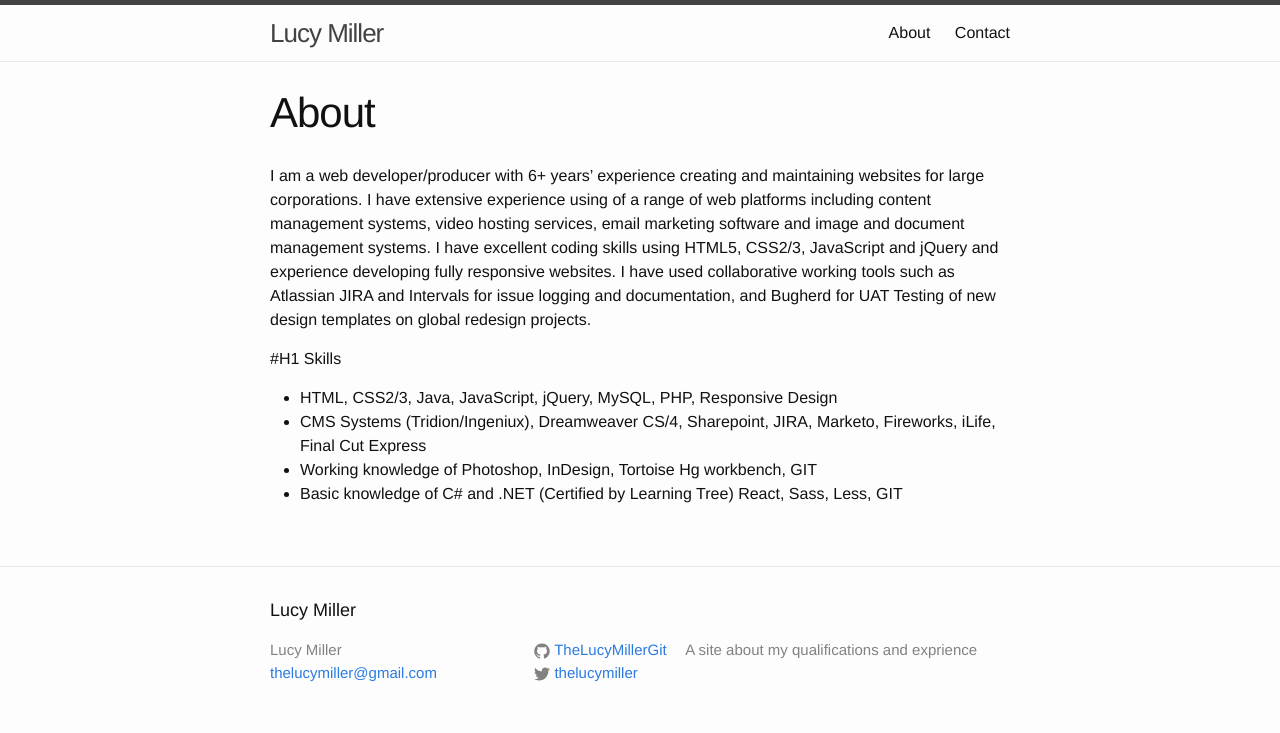
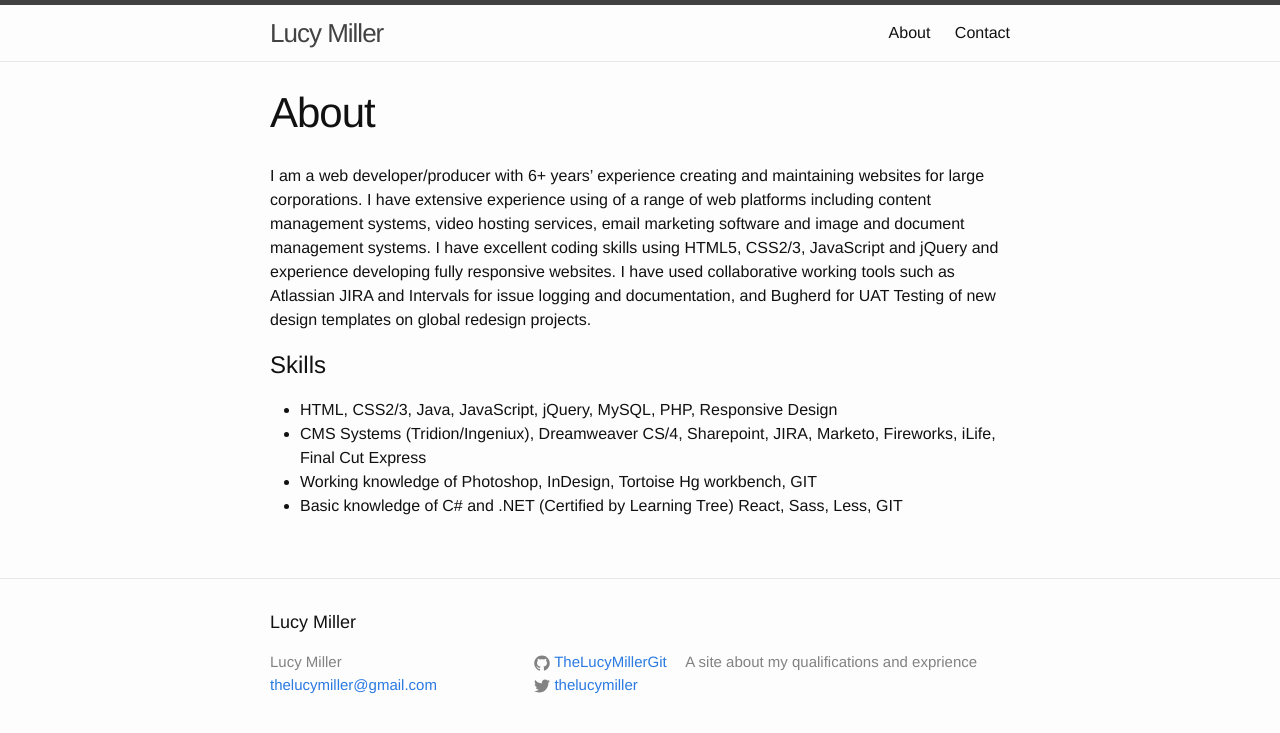
Before and after one commit to TheLucyMillerGit/TheLucyMillerGit.github.io, a Jekyll site: the page built from about.md, in a window 1280 px wide. Shown: the top 733 px of the page. Built offline with Jekyll 4.4.1, drawn with Linux system fonts in a browser that asks for light colours.

Commit message:
took out incorrect tag

```diff
--- a/about.md
+++ b/about.md
@@ -6,7 +6,7 @@ permalink: /about/
 
 I am a web developer/producer with 6+ years’ experience creating and maintaining websites for large corporations. I have extensive experience using of a range of web platforms including content management systems, video hosting services, email marketing software and image and document management systems. I have excellent coding skills using HTML5, CSS2/3, JavaScript and jQuery and experience developing fully responsive websites. I have used collaborative working tools such as Atlassian JIRA and Intervals for issue logging and documentation, and Bugherd for UAT Testing of new design templates on global redesign projects.
 
-#H1 Skills
+# Skills
 
 - HTML, CSS2/3, Java, JavaScript, jQuery, MySQL, PHP, Responsive Design
 - CMS Systems (Tridion/Ingeniux), Dreamweaver CS/4, Sharepoint, JIRA, Marketo, Fireworks, iLife, Final Cut Express
```
